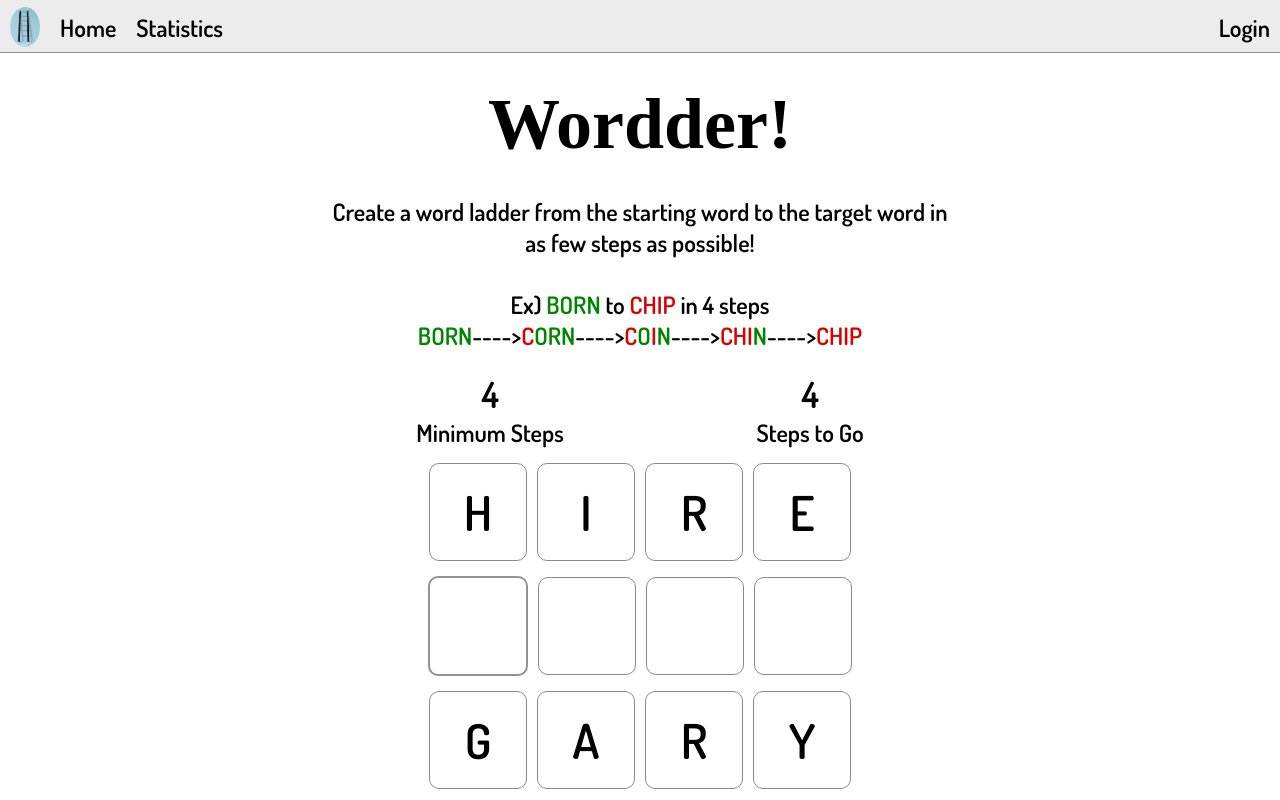
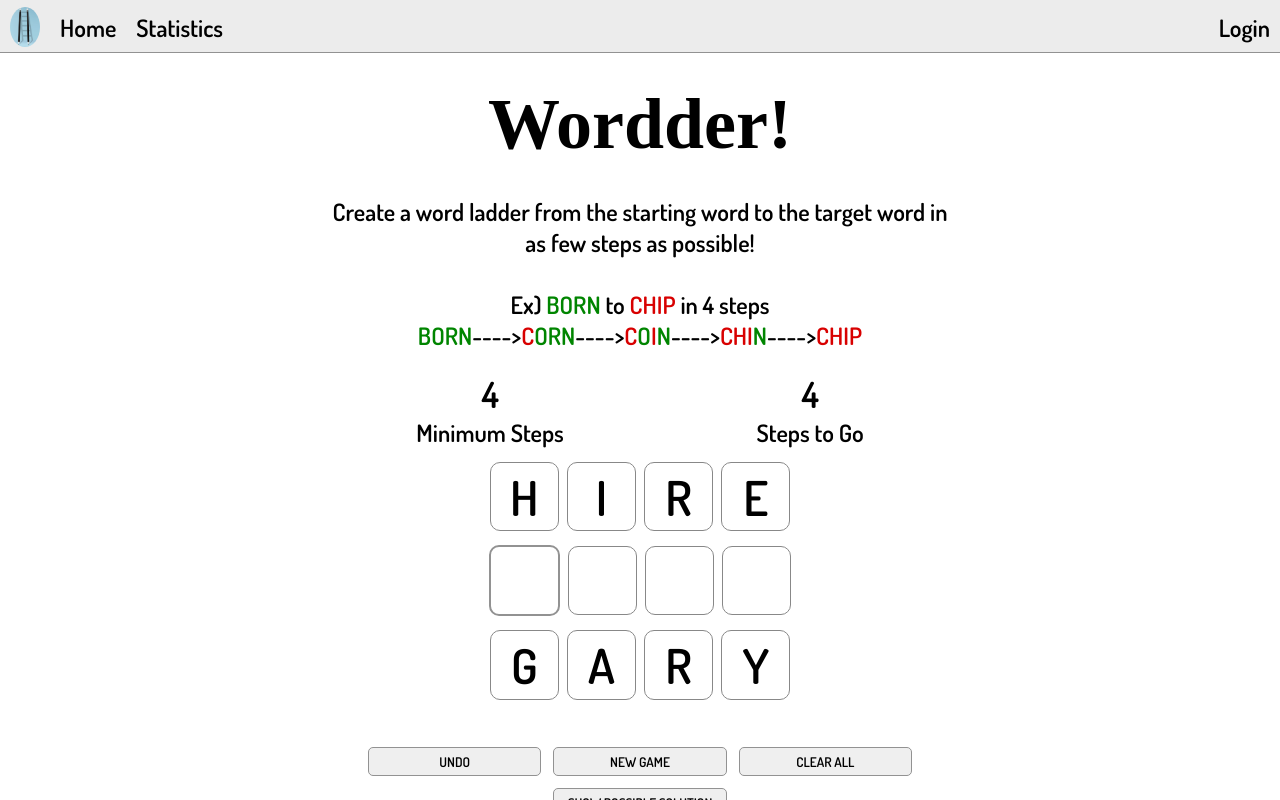
Before and after one commit to garyarzuma/wordder, a React (Create React App) app: page / in a window 1280 px wide. Built offline with nearby package versions, Linux system fonts and the light colour scheme; a web font is replaced by a local one.

Commit message:
End game shows full word ladder

```diff
--- a/src/components/Guessboxes.js
+++ b/src/components/Guessboxes.js
@@ -2,7 +2,7 @@ import React, { useEffect } from 'react'
 import { useField } from '../hooks/useField'
 import './styles/Guessboxes.css'
 
-const Guessboxes= ({ setCurrentGuess }) => {
+const Guessboxes= ({ setCurrentGuess, guesses, target }) => {
 
   const handleSubmit = (event) =>  {
     event.preventDefault()
@@ -22,6 +22,16 @@ const Guessboxes= ({ setCurrentGuess }) => {
     let input = document.getElementById('guess-1')
     input.focus()
   }, [])
+
+  useEffect(() => {
+    if (guesses[guesses.length-1] !== target) {
+      guess1.onReset()
+      guess2.onReset()
+      guess3.onReset()
+      guess4.onReset()
+      document.getElementById('guess-1').focus()
+    }
+  },[guesses]) //resets boxes to blank when a correct guess is made and this updates
 
   const onKeyUp = (event) => {
     console.log(event)
--- a/src/components/Wordder.js
+++ b/src/components/Wordder.js
@@ -208,10 +208,11 @@ const Wordder =  () => {
           )
         })}
       </div>
-      <Guessboxes setCurrentGuess={setCurrentGuess} />
+      {!endGameFreeze && <Guessboxes setCurrentGuess={setCurrentGuess} guesses = {correctGuessesArray} target = {toWord} />}
 
       <div className="start-target-container">
-        <Letterboxes word = {toWord.toUpperCase()}/>
+        {!endGameFreeze &&
+           <Letterboxes word = {toWord.toUpperCase()}/>}
       </div>
 
       <br/>
--- a/src/components/styles/Guessboxes.css
+++ b/src/components/styles/Guessboxes.css
@@ -6,11 +6,11 @@
     resize: none;
     outline: none;
 	text-align:center;
-	width: 2em;
-	height: 2em;
+	width: 1.4em;
+	height: 1.4em;
 	border-radius: 10px;
 	margin-top:10px;
-	margin:5px;
+	margin:4px;
 	margin-bottom:10px;
 	font-size: 2em;
 	padding:0px;
--- a/src/graphs/wordLists/esl_forum_word_list.js
+++ b/src/graphs/wordLists/esl_forum_word_list.js
@@ -2493,6 +2493,8 @@ export default ['abed',
   'yeah',
   'year',
   'yoga',
+  'yoke',
+  'yolk',
   'your',
   'zero',
   'zinc',
```
